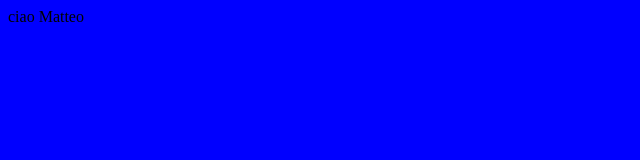
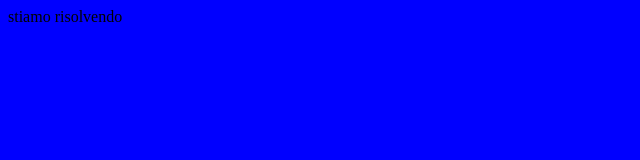
Before and after one commit to N4LT4M/html-css-booleaner, a plain HTML site: page index.html in a window 1280 px wide. Shown: the full height of the page, 0-640 px from the left. Drawn offline with Linux system fonts and the light colour scheme.

Commit message:
aggiornamento situazione

```diff
--- a/index.html
+++ b/index.html
@@ -1,12 +1,15 @@
 <!DOCTYPE html>
 <html lang="en">
+
 <head>
     <meta charset="UTF-8">
     <meta name="viewport" content="width=device-width, initial-scale=1.0">
     <link rel="stylesheet" href="style.css">
     <title>Document</title>
 </head>
+
 <body>
-    ciao Matteo
+    stiamo risolvendo
 </body>
+
 </html>
```
